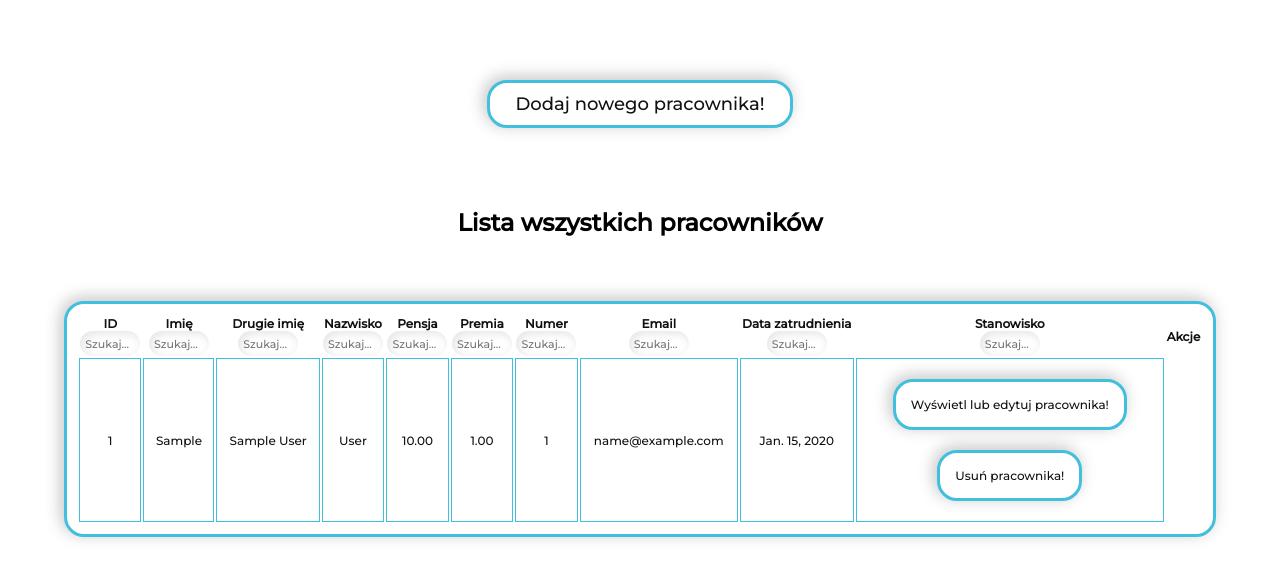
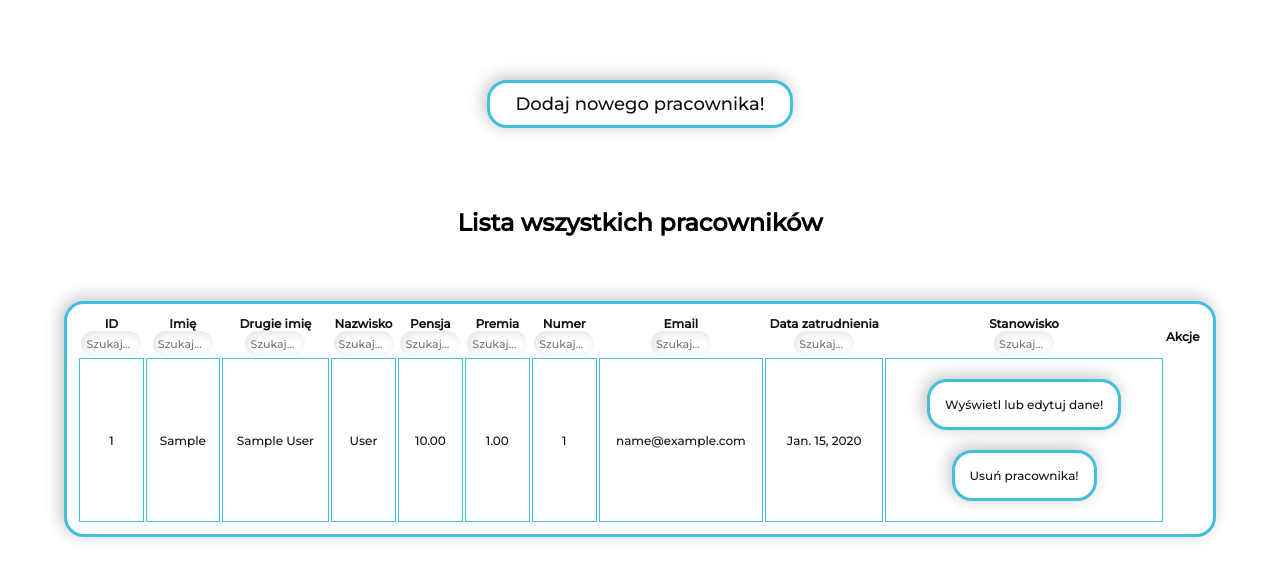
Before and after one commit to Nokciec/school, a Django app: page /admin2 in a window 1280 px wide. Shown: the top 580 px of the page. Run offline with Django 3.2, Linux system fonts and the light colour scheme; tables that the repository leaves empty hold one stand-in row (values such as "Sample post"); data that the repository does not hold is empty.

Commit message:
Update administrator2.html

```diff
--- a/school/templates/administrator2.html
+++ b/school/templates/administrator2.html
@@ -175,7 +175,7 @@
               />
               <div class="btnWrapper">
                 <button class="emplData" type="submit" action="submit">
-                  Wyświetl lub edytuj pracownika!
+                  Wyświetl lub edytuj dane!
                 </button>
               </div>
             </form>
```
